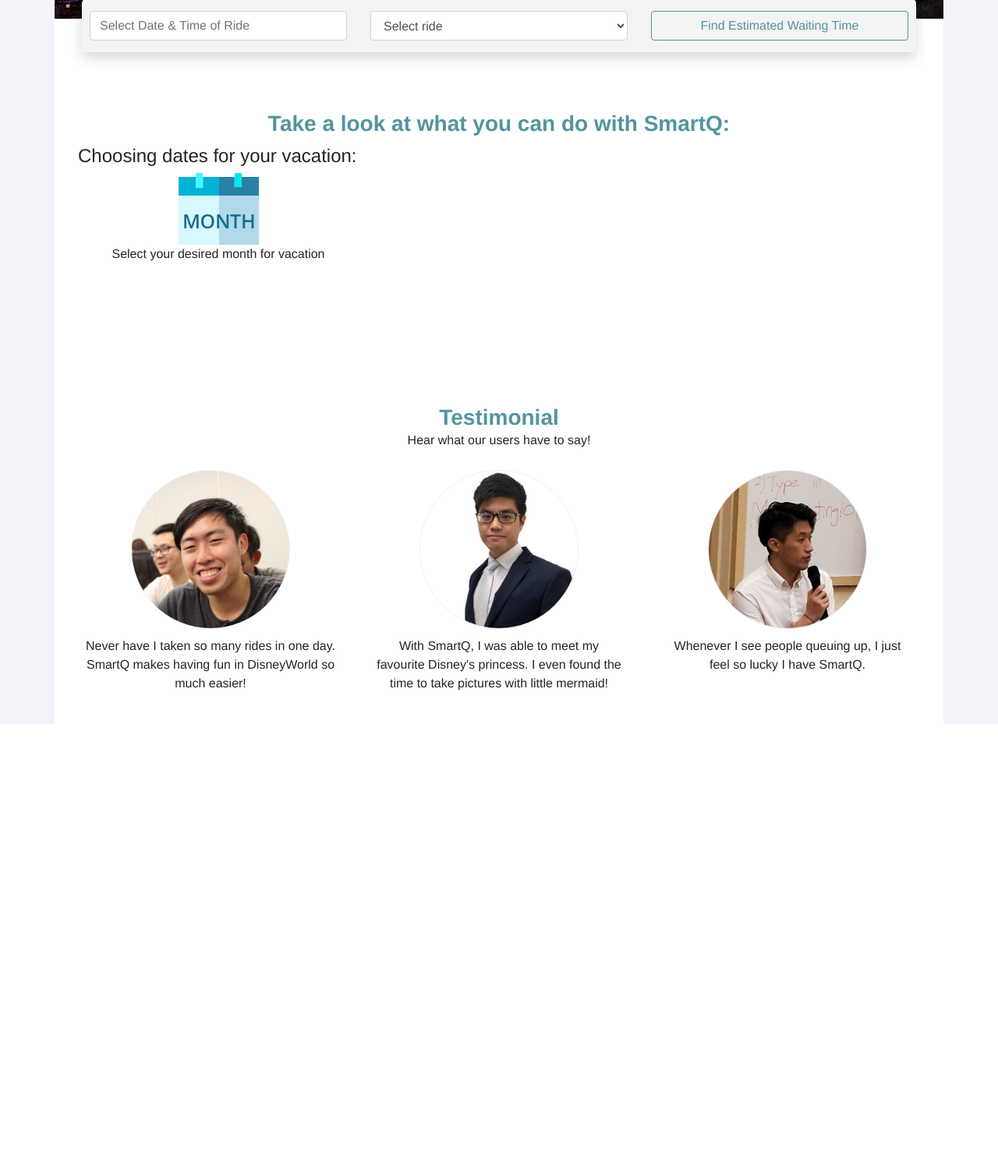
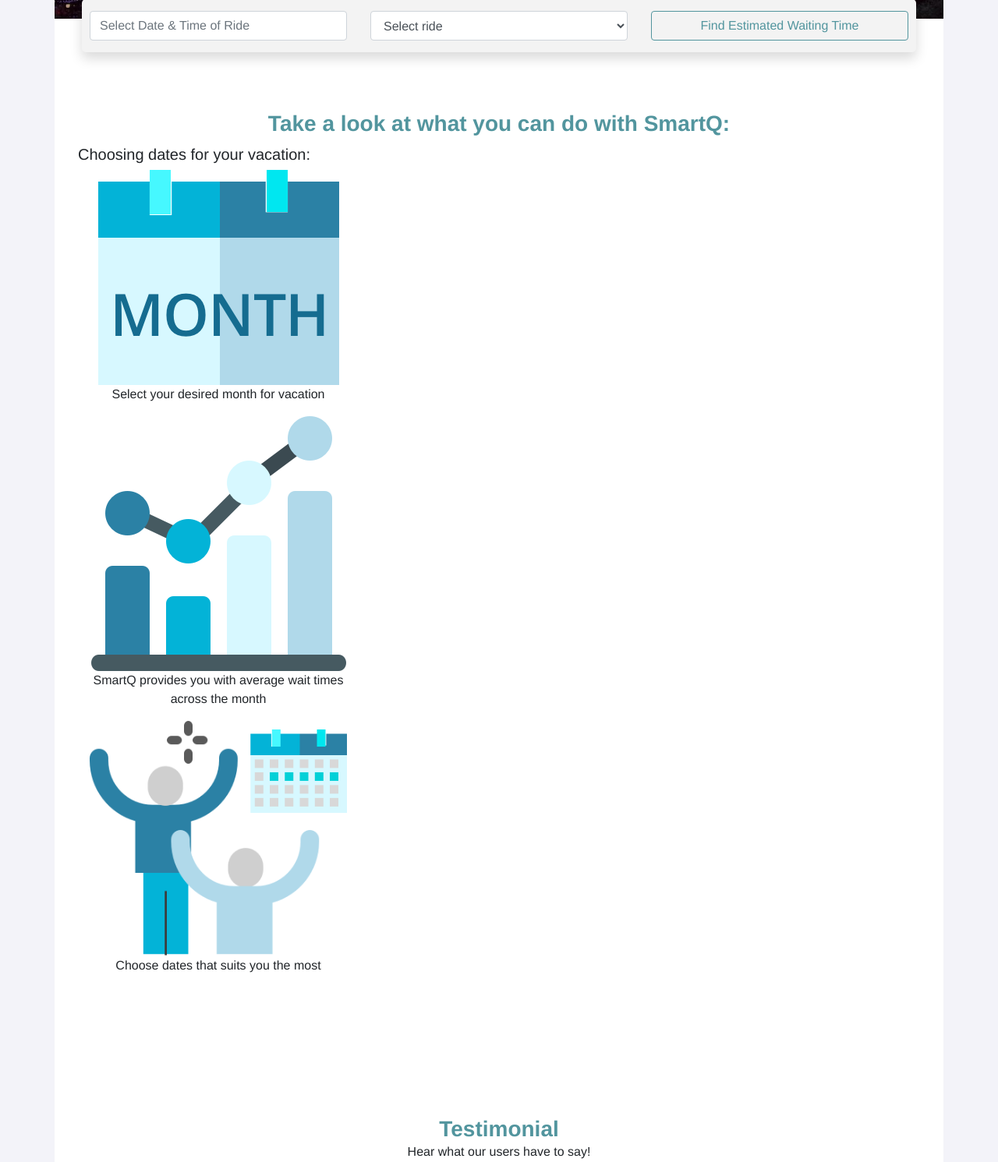
Before and after one commit to loichiilek/data-x_website, a Flask app: page / in a window 1280 px wide. Shown: the part 476-1967 px from the top of the page at 78% size. Before the commit the page ends 1362 px from the top, so only its background shows below. Run offline with Flask 2, Linux system fonts and the light colour scheme; some libraries are stand-ins or nearby versions.

Commit message:
Editing How SmartQ works

```diff
--- a/datax_website/templates/home.html
+++ b/datax_website/templates/home.html
@@ -78,10 +78,18 @@
 
     <div class="container information">
         <h3>Take a look at what you can do with SmartQ:</h3>
-        <h4 class="module" style="text-align: left">Choosing dates for your vacation:</h4>
+        <h5 class="module" style="text-align: left">Choosing dates for your vacation:</h5>
         <div class="col-lg-4 col-md-4 col-xs-4" style="text-align: center">
         <img class="img-fluid" src="/static/img/Icon_month.png" alt=""/>
             <p>Select your desired month for vacation</p>
+        </div>
+        <div class="col-lg-4 col-md-4 col-xs-4" style="text-align: center">
+        <img class="img-fluid" src="/static/img/Icon_graph.png" alt=""/>
+            <p>SmartQ provides you with average wait times across the month</p>
+        </div>
+        <div class="col-lg-4 col-md-4 col-xs-4" style="text-align: center">
+        <img class="img-fluid" src="/static/img/Icon_selectDates.png" alt=""/>
+            <p>Choose dates that suits you the most</p>
         </div>
         <!--<p>
             Lorem ipsum dolor sit amet consectetur adipisicing elit. Odit omnis
```
Also changed, not shown: datax_website/static/img/Icon_graph.png, datax_website/static/img/Icon_month.png, datax_website/static/img/Icon_selectDates.png (added).
